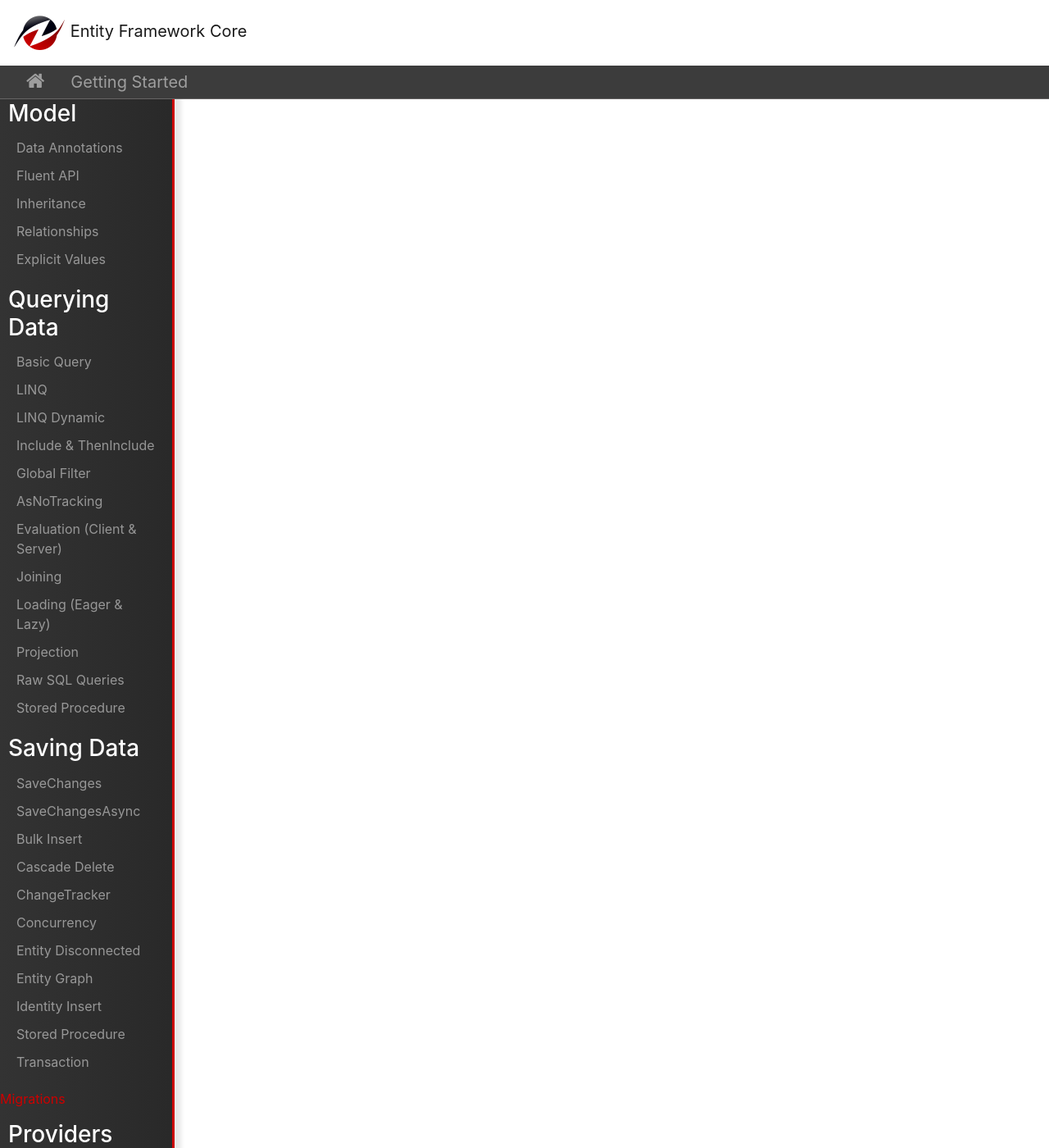
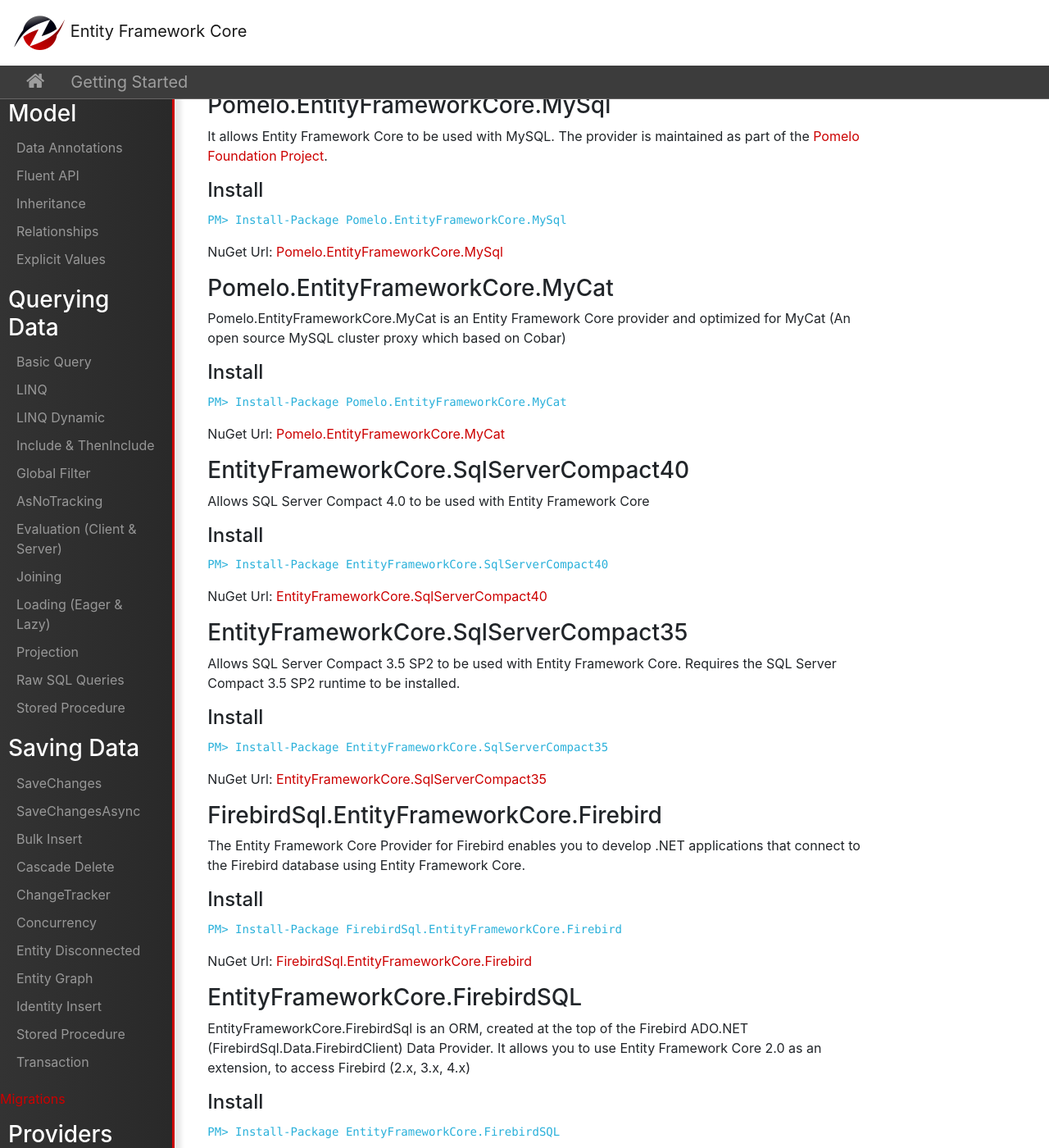
Before and after one commit to zzzprojects/EntityFrameworkCore, a Jekyll site: the page built from docs/pages/getting-started/providers/more.md, in a window 1280 px wide and 1400 px high, scrolled down 228 px. Shown: the whole window at 82% size. Built offline with Jekyll 4.4.1, drawn with Linux system fonts in a browser that asks for light colours; nearby versions of some CDN libraries; some of the changed text lies outside the part shown.

Commit message:
Added more providers article

```diff
--- a/docs/pages/getting-started/providers/more.md
+++ b/docs/pages/getting-started/providers/more.md
@@ -1,3 +1,115 @@
 ---
 permalink: providers-more
 ---
+
+A variety of sources builds EF Core providers and all of them are not maintained as part of the Entity Framework Core Project. Below are some more providers available for EF Core
+
+### Pomelo.EntityFrameworkCore.MySql
+
+It allows Entity Framework Core to be used with MySQL. The provider is maintained as part of the [Pomelo Foundation Project](https://github.com/PomeloFoundation/Pomelo.EntityFrameworkCore.MySql).
+
+#### Install
+
+`PM> Install-Package Pomelo.EntityFrameworkCore.MySql`
+
+NuGet Url: [Pomelo.EntityFrameworkCore.MySql](https://www.nuget.org/packages/Pomelo.EntityFrameworkCore.MySql/)
+
+### Pomelo.EntityFrameworkCore.MyCat
+
+Pomelo.EntityFrameworkCore.MyCat is an Entity Framework Core provider and optimized for MyCat (An open source MySQL cluster proxy which based on Cobar)
+
+#### Install
+
+`PM> Install-Package Pomelo.EntityFrameworkCore.MyCat`
+
+NuGet Url: [Pomelo.EntityFrameworkCore.MyCat](https://www.nuget.org/packages/Pomelo.EntityFrameworkCore.MyCat)
+
+### EntityFrameworkCore.SqlServerCompact40
+
+Allows SQL Server Compact 4.0 to be used with Entity Framework Core
+
+#### Install
+
+`PM> Install-Package EntityFrameworkCore.SqlServerCompact40`
+
+NuGet Url: [EntityFrameworkCore.SqlServerCompact40](https://www.nuget.org/packages/EntityFrameworkCore.SqlServerCompact40)
+
+### EntityFrameworkCore.SqlServerCompact35
+
+Allows SQL Server Compact 3.5 SP2 to be used with Entity Framework Core. Requires the SQL Server Compact 3.5 SP2 runtime to be installed.
+
+#### Install
+
+`PM> Install-Package EntityFrameworkCore.SqlServerCompact35`
+
+NuGet Url: [EntityFrameworkCore.SqlServerCompact35](https://www.nuget.org/packages/EntityFrameworkCore.SqlServerCompact35)
+
+### FirebirdSql.EntityFrameworkCore.Firebird
+
+The Entity Framework Core Provider for Firebird enables you to develop .NET applications that connect to the Firebird database using Entity Framework Core.
+
+#### Install
+
+`PM> Install-Package FirebirdSql.EntityFrameworkCore.Firebird`
+
+NuGet Url: [FirebirdSql.EntityFrameworkCore.Firebird](https://www.nuget.org/packages/FirebirdSql.EntityFrameworkCore.Firebird)
+
+### EntityFrameworkCore.FirebirdSQL
+
+EntityFrameworkCore.FirebirdSql is an ORM, created at the top of the Firebird ADO.NET (FirebirdSql.Data.FirebirdClient) Data Provider. It allows you to use Entity Framework Core 2.0 as an extension, to access Firebird (2.x, 3.x, 4.x)
+
+#### Install
+
+`PM> Install-Package EntityFrameworkCore.FirebirdSQL`
+
+NuGet Url: [EntityFrameworkCore.FirebirdSQL](https://www.nuget.org/packages/EntityFrameworkCore.FirebirdSQL)
+
+### IBM.EntityFrameworkCore
+
+It allows Entity Framework Core to be used with IBM Data Server (DB2) and IBM maintains it.
+
+#### Install
+
+`PM> Install-Package IBM.EntityFrameworkCore`
+
+NuGet Url: [IBM.EntityFrameworkCore](https://www.nuget.org/packages/IBM.EntityFrameworkCore/)
+
+### Devart.Data.PostgreSql.EFCore
+
+It is a third party database provider and allows Entity Framework Core to be used with PostgreSql database.
+
+#### Install
+
+`PM> Install-Package Devart.Data.PostgreSql.EFCore`
+
+NuGet Url: [Devart.Data.PostgreSql.EFCore](https://www.nuget.org/packages/Devart.Data.PostgreSql.EFCore)
+
+### Devart.Data.SQLite.EFCore
+
+It is a third party database provider and allows Entity Framework Core to be used with SQLite database.
+
+#### Install
+
+`PM> Install-Package Devart.Data.SQLite.EFCore`
+
+NuGet Url: [Devart.Data.SQLite.EFCore](https://www.nuget.org/packages/Devart.Data.SQLite.EFCore)
+
+### Devart.Data.MySql.EFCore
+
+It is a third party database provider and allows Entity Framework Core to be used with MySql database.
+
+#### Install
+
+`PM> Install-Package Devart.Data.MySql.EFCore`
+
+NuGet Url: [Devart.Data.MySql.EFCore](https://www.nuget.org/packages/Devart.Data.MySql.EFCore)
+
+### EntityFrameworkCore.Jet
+
+It allows Entity Framework Core to be used with Jet (Microsoft Access mdb or accdb format files)
+
+#### Install
+
+`PM> Install-Package EntityFrameworkCore.Jet -Version 2.0.0`
+
+NuGet Url: [EntityFrameworkCore.Jet](https://www.nuget.org/packages/EntityFrameworkCore.Jet/)
```
